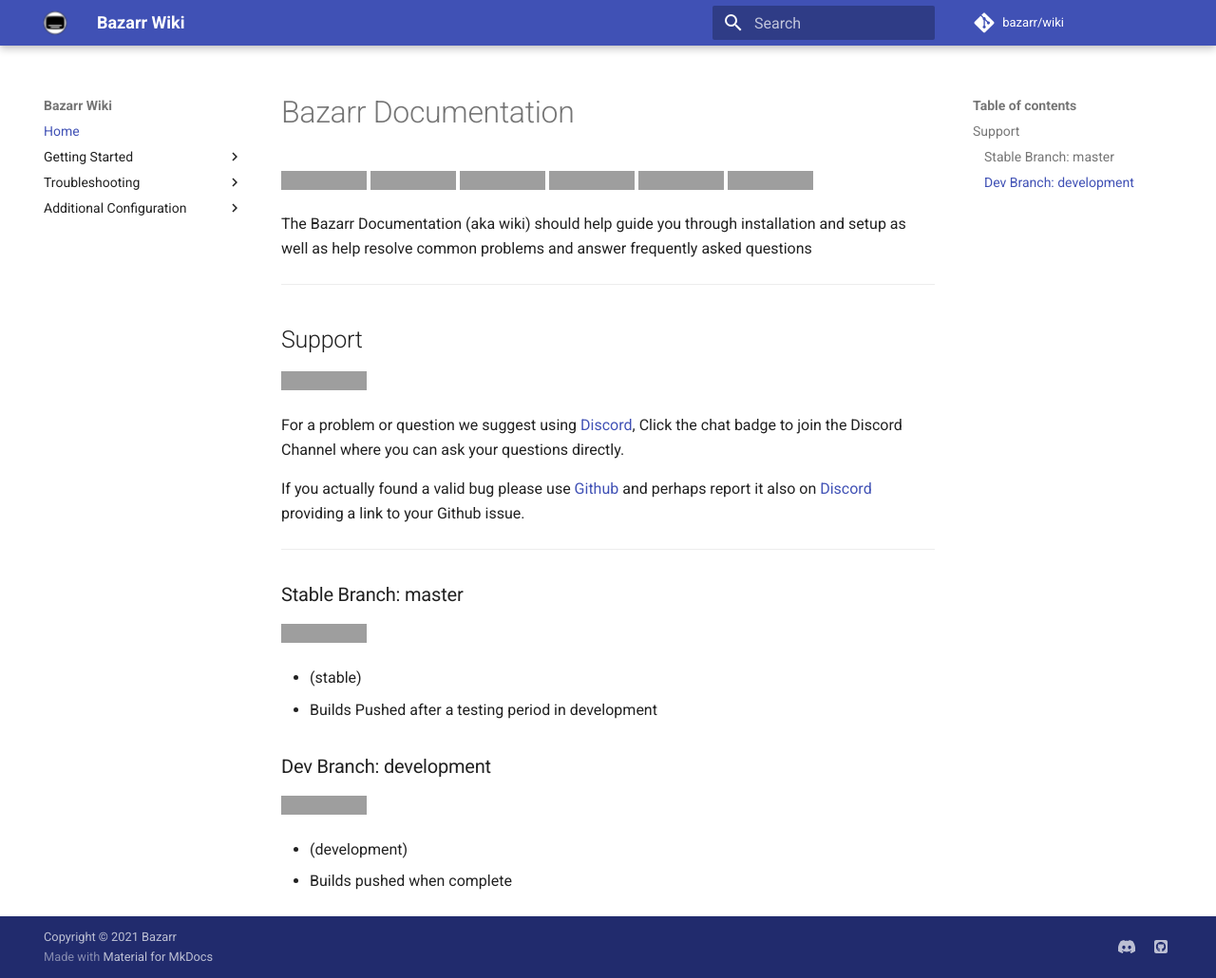
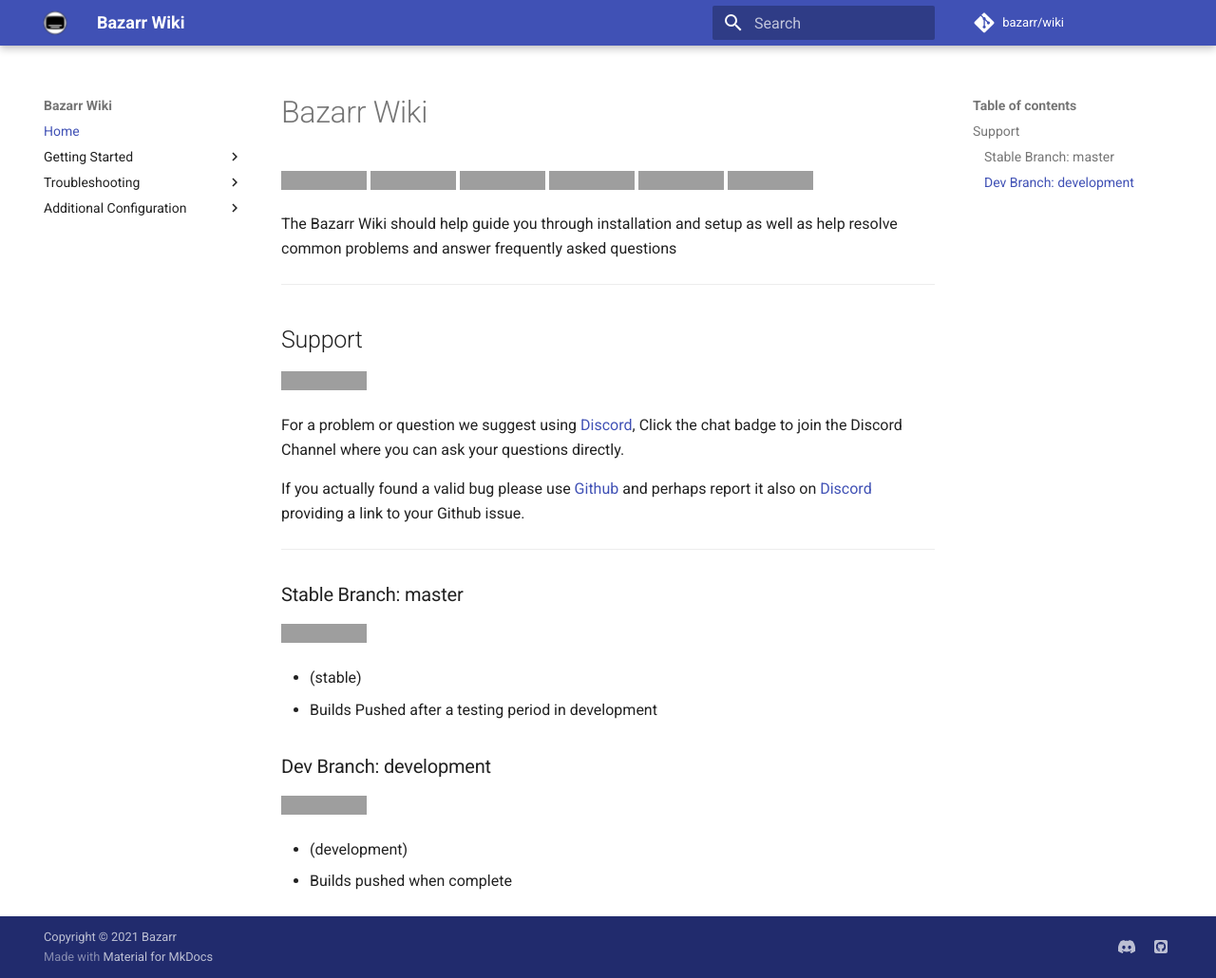
Before and after one commit to bazarr/wiki, an MkDocs documentation site: the page built from docs/index.md, in a window 1280 px wide and 1030 px high, cut to the strip 0-1030 px from the top of the window. Shown: the whole strip at 95% size. Built offline with MkDocs 1.6.1 and Material for MkDocs 9.7.7, drawn with Linux system fonts in a browser that asks for light colours; comment, search, counter and statistics services are not loaded; grey boxes are pictures that could not be loaded.

Commit message:
changed from Documentation to Wiki

```diff
--- a/docs/index.md
+++ b/docs/index.md
@@ -1,4 +1,4 @@
-# Bazarr Documentation
+# Bazarr Wiki
 
 [![Discord chat](https://img.shields.io/discord/382221826564030464?style=flat-square&color=4051B5&logo=discord)](https://docs.bazarr.media/discord){:target="_blank" rel="noopener noreferrer"}
 [![GitHub last commit](https://img.shields.io/github/last-commit/morpheus65535/bazarr?color=4051B5&label=Last%20Update&style=flat-square)](https://github.com/morpheus65535/bazarr/commits/master){:target="_blank" rel="noopener noreferrer"}
@@ -7,7 +7,7 @@
 [![GitHub pull requests](https://img.shields.io/github/issues-pr/morpheus65535/bazarr?color=4051B5&style=flat-square)](https://github.com/morpheus65535/bazarr/pulls){:target="_blank" rel="noopener noreferrer"}
 [![GitHub issues](https://img.shields.io/github/issues/morpheus65535/bazarr?color=4051B5&style=flat-square)](https://github.com/morpheus65535/bazarr/issues){:target="_blank" rel="noopener noreferrer"}
 
-The Bazarr Documentation (aka wiki) should help guide you through installation and setup as well as help resolve common problems and answer frequently asked questions
+The Bazarr Wiki should help guide you through installation and setup as well as help resolve common problems and answer frequently asked questions
 
 ------
 
```
